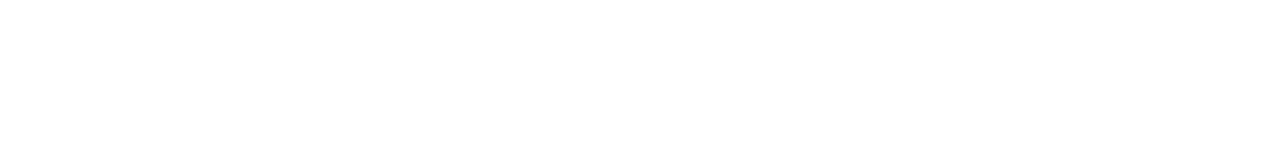
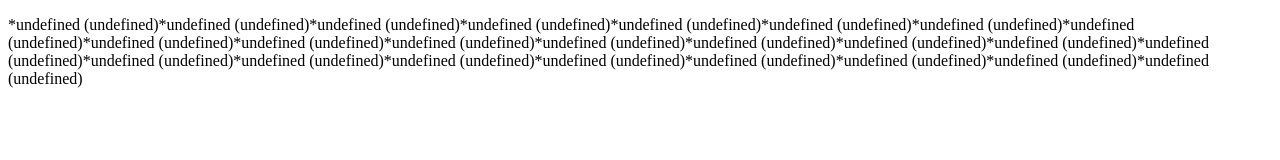
Before and after one commit to sstephgit/desafioJS, a plain HTML site: page index.html in a window 1280 px wide. Drawn offline with Linux system fonts and the light colour scheme.

Commit message:
definicion de stark funtion

```diff
--- a/index.html
+++ b/index.html
@@ -7,5 +7,7 @@
     <title>Document</title>
 </head>
 <body>
+<p id="nombres_iniciales"></p>
+
     <script type="module" src="./index.js"></script>
 </body>
--- a/index.js
+++ b/index.js
@@ -45,9 +45,6 @@ const definir_iniciales_nombre = (heroe) => {
   }
 };
 
-//console.log(extraer_iniciales("Howard the Duck"));
-//definir_iniciales_nombre(lista_personajes);
-
 //1. Funcion debera validar que lista_heroes sea del tipo lista y que la lista tenga al menos un elemento
 //debera iterar la lista_heroes pasando cada heroe a la función definir_iniciales_nombre.
 //validar que la funcion definir_iniciales_nombre retorne false, en caso de que retorne false se debera detener
@@ -68,7 +65,7 @@ const agregar_iniciales = (lista_heroes) => {
           break;
         }
       }
-      return formato_correcto
+      return formato_correcto;
     } else {
       console.log("Error: la lista debe contener al menos un elemento");
       return false;
@@ -80,3 +77,30 @@ const agregar_iniciales = (lista_heroes) => {
 };
 
 agregar_iniciales(lista_personajes);
+
+// 1. La función deberá utilizar la función 'agregar_iniciales_nombre' Se deberá validar:
+// ● Que lista_heroes sea del tipo lista
+// ● Que la lista contenga al menos un elemento
+// deberá imprimir la lista completa de los nombres de los personajes seguido de las iniciales encerradas entre paréntesis ()
+// Delante de cada nombre se deberá agregar un asterisco ‘*’ (de forma de viñeta) seguido de un espacio.
+// 2.recibirá como parámetro lista_heroes
+// 3. La función no retorna nada
+
+const stark_imprimir_nombres_con_iniciales = (lista_heroes) => {
+  if (Array.isArray(lista_heroes)) {
+    if (lista_heroes.length) {
+      let nombre_con_iniciales = "";
+      for (let i = 0; i < lista_heroes.length; i++) {
+        nombre_con_iniciales += `*${agregar_iniciales(lista_heroes)[i]} (${i.iniciales})`;
+
+      }
+      document.getElementById("nombres_iniciales").innerHTML = nombre_con_iniciales;
+    }else{
+      console.log("Error: la lista debe contener al menos un elemento")
+    }
+  } else {
+    console.log("Error: lista_heroes debe ser del tipo Array")
+  }
+};
+
+stark_imprimir_nombres_con_iniciales(lista_personajes);
```
